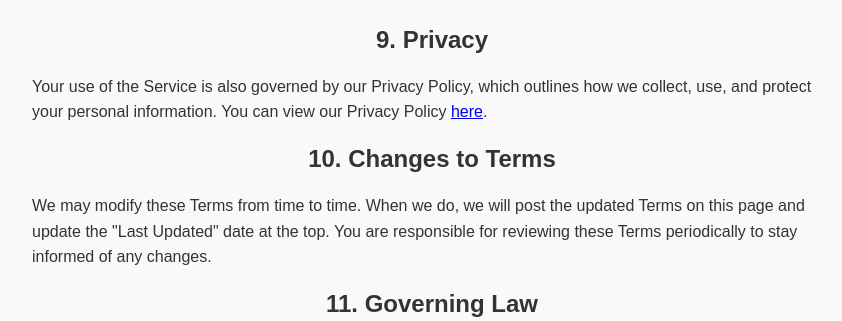
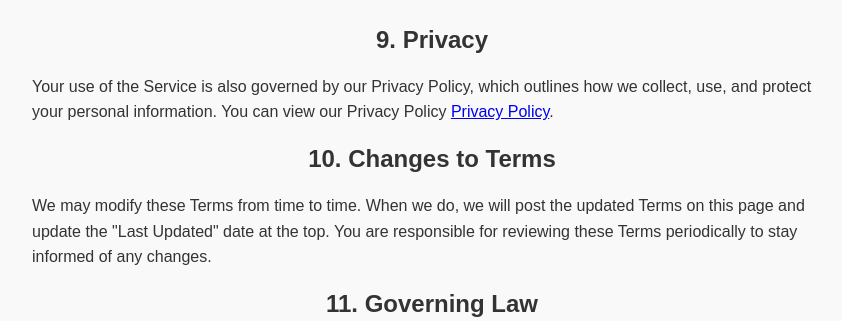
Before and after one commit to RAMENJANAHARY/Vocab_translator, a Flask app: page /terms-of-use in a window 1280 px wide. Shown: the part 1540-1861 px from the top of the page, without its empty margins (208-1050 px from the left). Run offline with Flask 3, Linux system fonts and the light colour scheme.

Commit message:
Update terms-of-use.html
Edited something

```diff
--- a/templates/terms-of-use.html
+++ b/templates/terms-of-use.html
@@ -83,7 +83,7 @@
     <p>All intellectual property rights in the Service, including the content, software, and branding, are owned by us or our licensors. You are not permitted to copy, reproduce, or distribute any part of the Service without prior authorization.</p>
 
     <h2>9. Privacy</h2>
-    <p>Your use of the Service is also governed by our Privacy Policy, which outlines how we collect, use, and protect your personal information. You can view our Privacy Policy <a href="https://vocab-website.onrender.com/privacy-policy.html">here</a>.</p>
+    <p>Your use of the Service is also governed by our Privacy Policy, which outlines how we collect, use, and protect your personal information. You can view our Privacy Policy <a href="https://vocab-website.onrender.com/privacy-policy.html">Privacy Policy</a>.</p>
 
     <h2>10. Changes to Terms</h2>
     <p>We may modify these Terms from time to time. When we do, we will post the updated Terms on this page and update the "Last Updated" date at the top. You are responsible for reviewing these Terms periodically to stay informed of any changes.</p>
```
